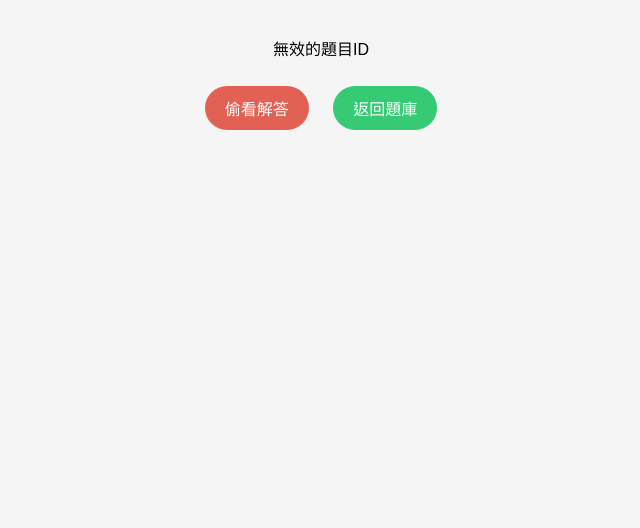
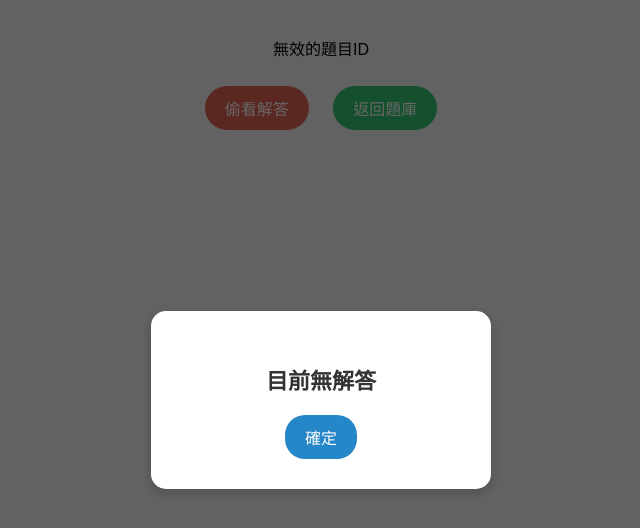
Before and after one commit to oro1081111/cat-forest, a plain HTML site: page puzzle_detail.html in a window 1280 px wide. Both pictures are taken after a click on the link "偷看解答". Shown: the whole page, without its empty margins (319-959 px from the left). Drawn offline with Linux system fonts and the light colour scheme.

Commit message:
修改解答頁面

```diff
--- a/puzzle_detail.html
+++ b/puzzle_detail.html
@@ -33,7 +33,6 @@
     .star:hover {
       transform: scale(1.5);
     }
-    /* 原有共用按鈕樣式 */
     .btn {
       display: inline-block;
       margin: 10px;
@@ -46,19 +45,62 @@
     .btn:hover {
       transform: scale(1.05);
     }
-    /* 針對偷看解答按鈕設定 (紅色系) */
     .btn-peek {
       background-color: #e16254;
     }
     .btn-peek:hover {
       background-color: #e9897e;
     }
-    /* 針對返回題庫按鈕設定 (綠色系) */
     .btn-back {
       background-color: #35ca73;
     }
     .btn-back:hover {
       background-color: #51da8a;
+    }
+
+    /* ⬇️ 自訂 alert 彈窗樣式 */
+    #customAlert {
+      position: fixed;
+      top: 0; left: 0;
+      width: 100%; height: 100%;
+      display: none;
+      justify-content: center;
+      align-items: center;
+      z-index: 9999;
+    }
+    #alertOverlay {
+      position: absolute;
+      top: 0; left: 0;
+      width: 100%; height: 100%;
+      background: rgba(0, 0, 0, 0.6);
+    }
+    #alertBox {
+      position: relative;
+      background: white;
+      padding: 30px 20px;
+      border-radius: 15px;
+      max-width: 300px;
+      width: 80%;
+      text-align: center;
+      box-shadow: 0 4px 12px rgba(0, 0, 0, 0.2);
+    }
+    #alertText {
+      font-size: 22px;
+      font-weight: bold;
+      margin-bottom: 20px;
+      color: #333;
+    }
+    #alertBox button {
+      background-color: #2687c8;
+      color: white;
+      border: none;
+      padding: 10px 20px;
+      font-size: 16px;
+      border-radius: 20px;
+      cursor: pointer;
+    }
+    #alertBox button:hover {
+      background-color: #349df5;
     }
   </style>
 </head>
@@ -71,44 +113,42 @@
     <a href="puzzle_list.html" class="btn btn-back">返回題庫</a>
   </div>
 
+  <!-- ⬇️ 自訂 alert 結構 -->
+  <div id="customAlert">
+    <div id="alertOverlay"></div>
+    <div id="alertBox">
+      <p id="alertText">這裡是解答</p>
+      <button onclick="closeAlert()">確定</button>
+    </div>
+  </div>
+
   <script>
-    // 從 URL 參數中取得題目 ID
+    // 題目 ID
     const urlParams = new URLSearchParams(window.location.search);
     const puzzleId = urlParams.get('id');
-
     const content = document.getElementById('content');
 
     if (!puzzleId) {
       content.innerHTML = "<p>無效的題目ID</p>";
     } else {
-      // 顯示題目圖片（假設檔名格式為 "題本-<ID>.png"）
       const img = document.createElement('img');
       img.src = "題本-" + puzzleId + ".png";
       img.alt = "題目 " + puzzleId;
       img.className = "puzzle-img";
       content.appendChild(img);
 
-      // 互動式星星區
       const starDiv = document.createElement('div');
       starDiv.className = "star-container";
-
-      // 從 localStorage 取得當前星數，預設為 0
       let currentStars = parseInt(localStorage.getItem("puzzle_" + puzzleId)) || 0;
 
-      // 更新星星顯示函數
       function updateStars() {
         starDiv.innerHTML = "";
         for (let i = 1; i <= 3; i++) {
           const starSpan = document.createElement('span');
           starSpan.className = "star" + (i <= currentStars ? " active" : "");
           starSpan.innerHTML = "&#9733;";
-          // 點擊星星更新星數（點同一顆可降低星數）
-          starSpan.onclick = function() {
-            if (currentStars === i) {
-              currentStars = i - 1;
-            } else {
-              currentStars = i;
-            }
+          starSpan.onclick = function () {
+            currentStars = (currentStars === i) ? i - 1 : i;
             localStorage.setItem("puzzle_" + puzzleId, currentStars);
             updateStars();
             updateStarText();
@@ -120,40 +160,44 @@
       updateStars();
       content.appendChild(starDiv);
 
-      // 顯示當前星數訊息
       const starText = document.createElement('p');
       function updateStarText() {
-        if (currentStars === 0) {
-          starText.innerText = "你還在迷路中";
-        } else if (currentStars === 1) {
-          starText.innerText = "找到鑰匙";
-        } else if (currentStars === 2) {
-          starText.innerText = "成功逃離";
-        } else {
-          starText.innerText = "找到最佳步數，完美通關!";
-        }
+        if (currentStars === 0) starText.innerText = "你還在迷路中";
+        else if (currentStars === 1) starText.innerText = "找到鑰匙";
+        else if (currentStars === 2) starText.innerText = "成功逃離";
+        else starText.innerText = "找到最佳步數，完美通關!";
       }
       updateStarText();
       content.appendChild(starText);
     }
 
-    // 偷看解答按鈕：根據不同題目顯示不同的解答文字
-    document.getElementById('peekBtn').onclick = function(e) {
+    // 題目對應解答
+    const answers = {
+      "01": "PBY1-K-YRP2-D",
+      "02": "RGP2-A-ZWP4-C",
+      "03": "BYR3-J-TTP1-E",
+      "04": "KLP4-D-WXP2-Q",
+      "05": "MNP1-B-YRP3-T",
+      "06": "BBR2-C-LSP1-V"
+    };
+
+    // 顯示自訂 alert
+    function showCustomAnswer(text) {
+      document.getElementById("alertText").innerText = text;
+      document.getElementById("customAlert").style.display = "flex";
+    }
+
+    function closeAlert() {
+      document.getElementById("customAlert").style.display = "none";
+    }
+
+    // 偷看解答按鈕
+    document.getElementById('peekBtn').onclick = function (e) {
       e.preventDefault();
-      // 定義各題目的解答文字，可依需求修改
-      const answers = {
-        "01": "PBY1-K-YRP2-D",
-        "02": "PBY1-K-YRP2-D",
-        "03": "PBY1-K-YRP2-D",
-        "04": "PBY1-K-YRP2-D",
-        "05": "PBY1-K-YRP2-D",
-        "06": "PBY1-K-YRP2-D"
-      };
-
       if (answers[puzzleId]) {
-        alert(answers[puzzleId]);
+        showCustomAnswer(answers[puzzleId]);
       } else {
-        alert("目前無解答");
+        showCustomAnswer("目前無解答");
       }
     };
   </script>
```
